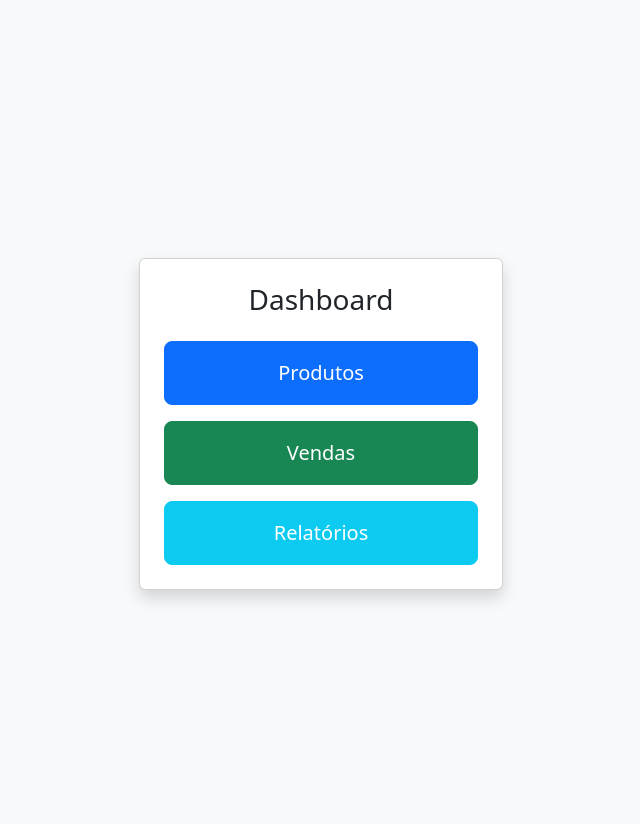
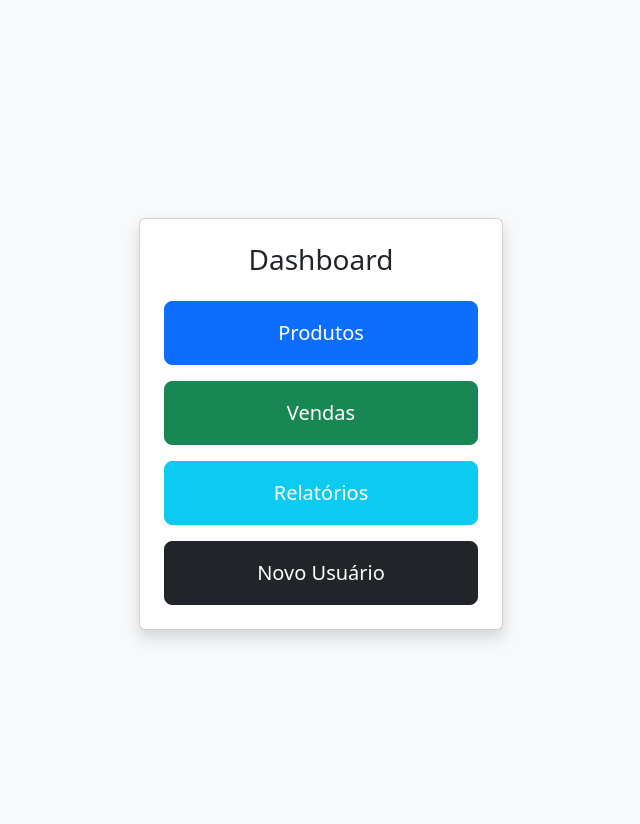
Before and after one commit to CristianoAds2025/sistema_quermesse, a Flask app: page /dashboard in a window 1280 px wide. Shown: the part 56-880 px from the top of the page, without its empty margins (319-959 px from the left). Run offline with Flask 3, Linux system fonts and the light colour scheme; the visitor is signed in with stand-in values (Sample User, id 1).

Commit message:
Update dashboard.html

```diff
--- a/templates/dashboard.html
+++ b/templates/dashboard.html
@@ -20,6 +20,9 @@
                 <a href="/relatorios" class="btn btn-info btn-lg py-3 text-white">
                     Relatórios
                 </a>
+                <a href="/cadastro" class="btn btn-dark btn-lg py-3">
+                    Novo Usuário
+                </a>
             </div>
 
         </div>
```
